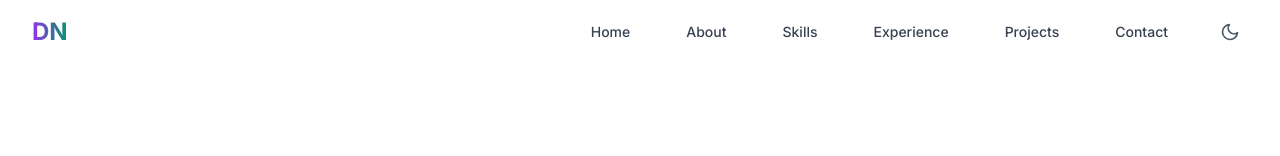
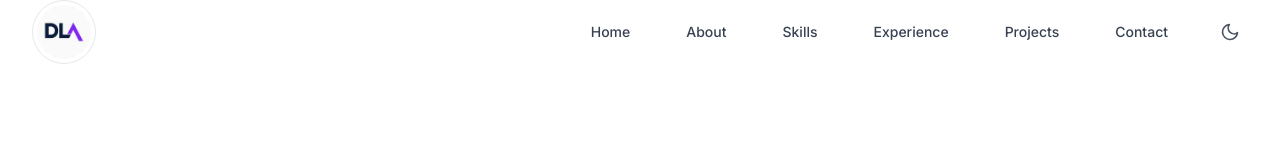
Before and after one commit to alekhya6767/Alekhya_Portfolio, a React (Vite) app in the folder frontend/: page / in a window 1280 px wide. Shown: the top 156 px of the page. Built offline with nearby package versions, Linux system fonts and the light colour scheme.

Commit message:
updated logo

```diff
--- a/frontend/src/components/layout/Header.jsx
+++ b/frontend/src/components/layout/Header.jsx
@@ -49,9 +49,13 @@ const Header = () => {
           >
             <a
               href="#home"
-              className="text-2xl font-bold bg-gradient-to-r from-primary-600 to-secondary-600 bg-clip-text text-transparent"
+              className="flex items-center"
             >
-              DN
+              <img
+                src="/logo.png"
+                alt="Logo"
+                className="h-16 w-16 rounded-full object-cover bg-white dark:bg-gray-800 p-1 border border-gray-200 dark:border-gray-700"
+              />
             </a>
           </motion.div>
 
```
